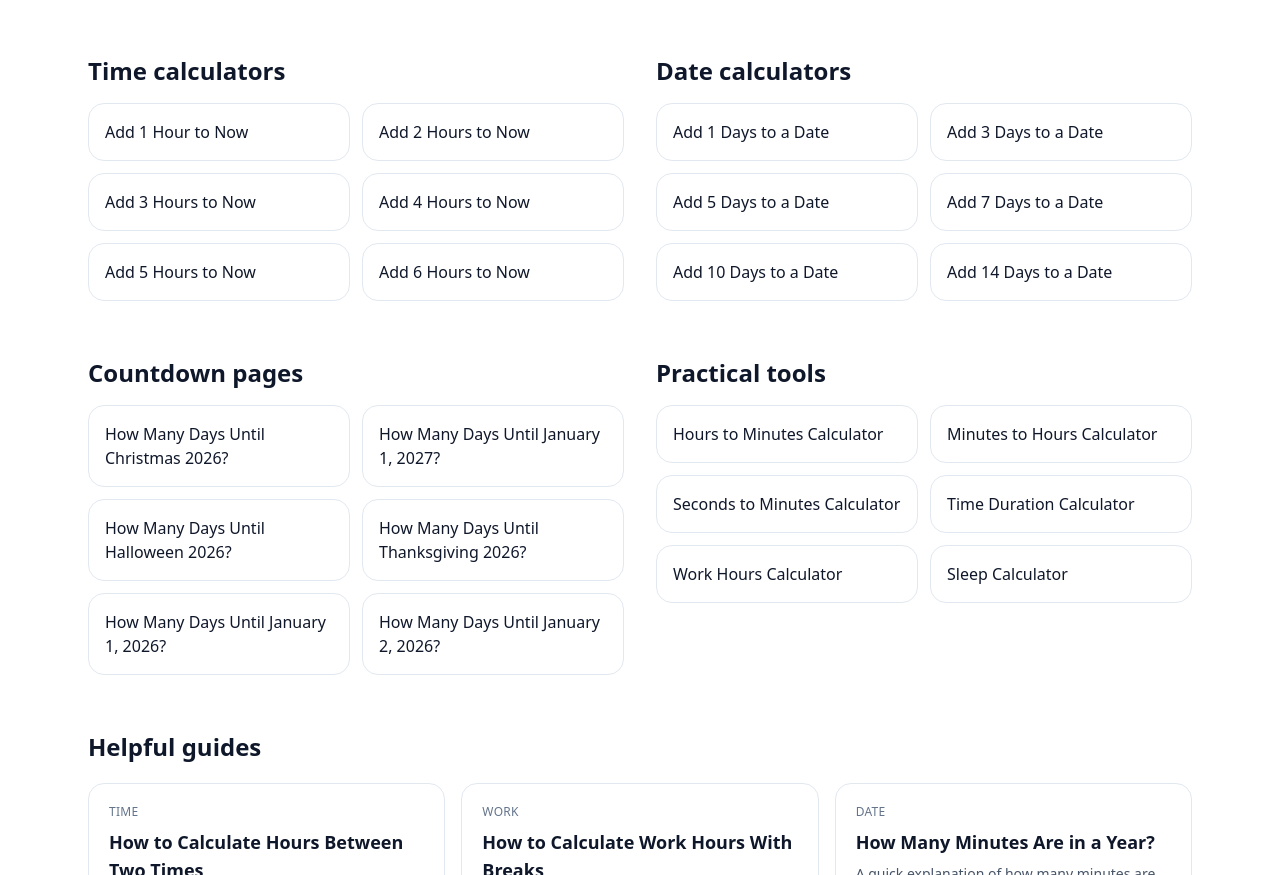
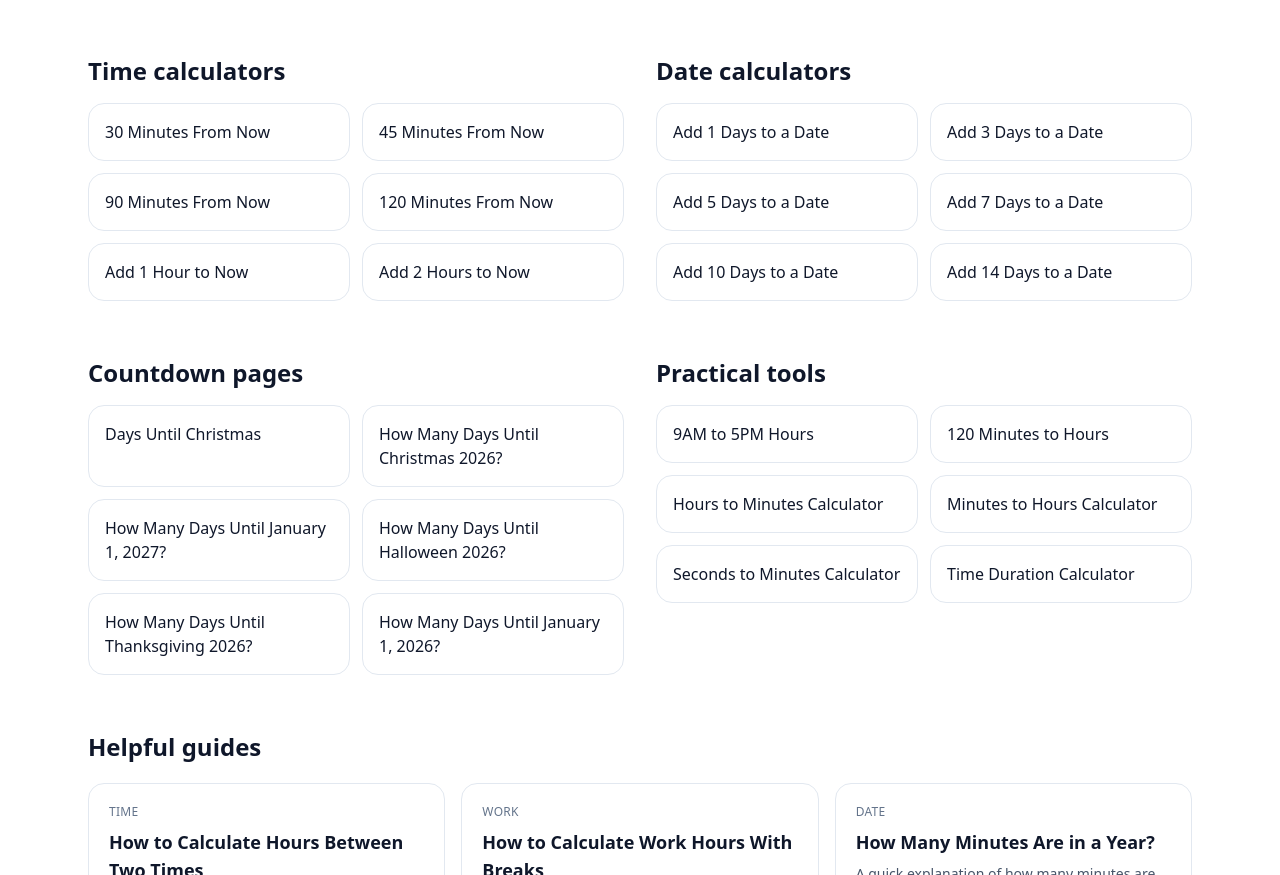
Before and after one commit to Texasguy817/datetimecalchub, a Next.js app: page / in a window 1280 px wide. Shown: the part 1294-2169 px from the top of the page. Built offline with nearby package versions, Linux system fonts and the light colour scheme.

Commit message:
Add files via upload

```diff
--- a/app/layout.tsx
+++ b/app/layout.tsx
@@ -2,7 +2,7 @@ import "./globals.css";
 import type { Metadata } from "next";
 
 export const metadata: Metadata = {
-  metadataBase: new URL("https://datetimecalchub.com"),
+  metadataBase: new URL("https://timecalchub.com"),
   title: { default: "TimeCalcHub", template: "%s | TimeCalcHub" },
   description: "Time and date calculators, countdown tools, work-hour tools, and sleep calculators built for fast answers.",
 };
--- a/app/robots.ts
+++ b/app/robots.ts
@@ -3,6 +3,6 @@ import type { MetadataRoute } from "next";
 export default function robots(): MetadataRoute.Robots {
   return {
     rules: { userAgent: "*", allow: "/" },
-    sitemap: "https://datetimecalchub.com/sitemap.xml",
+    sitemap: "https://timecalchub.com/sitemap.xml",
   };
 }
--- a/app/sitemap.ts
+++ b/app/sitemap.ts
@@ -2,7 +2,7 @@ import type { MetadataRoute } from "next";
 import { TOOL_PAGES } from "@/data/toolPages";
 import { BLOG_POSTS } from "@/data/blogPosts";
 
-const SITE_URL = "https://datetimecalchub.com";
+const SITE_URL = "https://timecalchub.com";
 
 export default function sitemap(): MetadataRoute.Sitemap {
   return [
--- a/data/toolPages.ts
+++ b/data/toolPages.ts
@@ -483,7 +483,151 @@ function buildDatePagesForYear(year: number) {
   return pages;
 }
 
+
+const FIRST_TEN_SEO_PAGES: ToolPageConfig[] = [
+  {
+    slug: "30-minutes-from-now",
+    title: "30 Minutes From Now",
+    description: "Find out what time it will be 30 minutes from now with this quick calculator.",
+    keyword: "30 minutes from now",
+    category: "time",
+    mode: "futureMinutes",
+    value: 30,
+    related: [
+      { title: "45 Minutes From Now", href: "/45-minutes-from-now" },
+      { title: "Add 30 Minutes to Now", href: "/add-30-minutes-to-now" },
+      { title: "What Time Will It Be in 30 Minutes?", href: "/what-time-will-it-be-in-30-minutes" }
+    ],
+    faq: [
+      { question: "What time is 30 minutes from now?", answer: "This page adds 30 minutes to your current local time." },
+      { question: "Is 30 minutes half an hour?", answer: "Yes. 30 minutes is one half of an hour." },
+      { question: "Can I use this for timers?", answer: "Yes. It is useful for short reminders, breaks, cooking, workouts, and tasks." },
+      { question: "Does the result update?", answer: "Yes. Reload the page to recalculate from the current time." }
+    ],
+  },
+  {
+    slug: "45-minutes-from-now",
+    title: "45 Minutes From Now",
+    description: "Calculate what time it will be 45 minutes from now instantly.",
+    keyword: "45 minutes from now",
+    category: "time",
+    mode: "futureMinutes",
+    value: 45,
+    related: [
+      { title: "30 Minutes From Now", href: "/30-minutes-from-now" },
+      { title: "90 Minutes From Now", href: "/90-minutes-from-now" },
+      { title: "Add 45 Minutes to Now", href: "/add-45-minutes-to-now" }
+    ],
+    faq: [
+      { question: "What time is 45 minutes from now?", answer: "This calculator adds 45 minutes to your current local time." },
+      { question: "How much of an hour is 45 minutes?", answer: "45 minutes is three quarters of an hour." },
+      { question: "What is this useful for?", answer: "It is useful for appointments, breaks, cooking times, reminders, and travel timing." },
+      { question: "Does it work on mobile?", answer: "Yes. It works in normal mobile browsers." }
+    ],
+  },
+  {
+    slug: "90-minutes-from-now",
+    title: "90 Minutes From Now",
+    description: "Find out what time it will be 90 minutes from now with this simple time calculator.",
+    keyword: "90 minutes from now",
+    category: "time",
+    mode: "futureMinutes",
+    value: 90,
+    related: [
+      { title: "45 Minutes From Now", href: "/45-minutes-from-now" },
+      { title: "120 Minutes From Now", href: "/120-minutes-from-now" },
+      { title: "90 Minutes to Hours", href: "/90-minutes-to-hours" }
+    ],
+    faq: [
+      { question: "What time is 90 minutes from now?", answer: "This page adds 90 minutes to the current time." },
+      { question: "How many hours is 90 minutes?", answer: "90 minutes is 1.5 hours." },
+      { question: "Is this useful for sleep cycles?", answer: "Yes. 90 minutes is often used as a common sleep-cycle estimate." },
+      { question: "Does it account for crossing midnight?", answer: "Yes. The result will still calculate correctly if it passes midnight." }
+    ],
+  },
+  {
+    slug: "120-minutes-from-now",
+    title: "120 Minutes From Now",
+    description: "Calculate what time it will be 120 minutes from now.",
+    keyword: "120 minutes from now",
+    category: "time",
+    mode: "futureMinutes",
+    value: 120,
+    related: [
+      { title: "90 Minutes From Now", href: "/90-minutes-from-now" },
+      { title: "120 Minutes to Hours", href: "/120-minutes-to-hours" },
+      { title: "What Time Will It Be in 2 Hours?", href: "/what-time-will-it-be-in-2-hours" }
+    ],
+    faq: [
+      { question: "What time is 120 minutes from now?", answer: "This page adds 120 minutes to your current local time." },
+      { question: "How many hours is 120 minutes?", answer: "120 minutes is 2 hours." },
+      { question: "Is this the same as 2 hours from now?", answer: "Yes. 120 minutes from now is the same as 2 hours from now." },
+      { question: "Can I use this for planning?", answer: "Yes. It is useful for reminders, appointments, and travel timing." }
+    ],
+  },
+  {
+    slug: "9am-to-5pm-hours",
+    title: "9AM to 5PM Hours",
+    description: "Calculate how many hours are between 9AM and 5PM, including common break examples.",
+    keyword: "9am to 5pm hours",
+    category: "utility",
+    mode: "workHours",
+    related: [
+      { title: "Work Hours Calculator", href: "/work-hours-calculator" },
+      { title: "Time Duration Calculator", href: "/time-duration-calculator" },
+      { title: "Minutes to Hours Calculator", href: "/minutes-to-hours-calculator" }
+    ],
+    faq: [
+      { question: "How many hours is 9AM to 5PM?", answer: "9AM to 5PM is 8 hours total." },
+      { question: "How many paid hours is 9AM to 5PM with a 1-hour break?", answer: "With a 1-hour unpaid break, 9AM to 5PM is 7 paid hours." },
+      { question: "Is 9AM to 5PM a full workday?", answer: "It is commonly treated as a standard 8-hour workday before unpaid breaks." },
+      { question: "Can this calculator handle other shifts?", answer: "Yes. Use the work hours calculator for custom start times, end times, and breaks." }
+    ],
+  },
+  {
+    slug: "120-minutes-to-hours",
+    title: "120 Minutes to Hours",
+    description: "Convert 120 minutes to hours instantly with this free time conversion page.",
+    keyword: "120 minutes to hours",
+    category: "utility",
+    mode: "minutesToHours",
+    value: 120,
+    related: [
+      { title: "90 Minutes From Now", href: "/90-minutes-from-now" },
+      { title: "120 Minutes From Now", href: "/120-minutes-from-now" },
+      { title: "Minutes to Hours Calculator", href: "/minutes-to-hours-calculator" }
+    ],
+    faq: [
+      { question: "How many hours is 120 minutes?", answer: "120 minutes is 2 hours." },
+      { question: "How do you convert 120 minutes to hours?", answer: "Divide 120 by 60. The result is 2 hours." },
+      { question: "Is 120 minutes the same as 2 hours?", answer: "Yes. 120 minutes equals 2 hours." },
+      { question: "What is this useful for?", answer: "This conversion is useful for timesheets, scheduling, study blocks, and planning." }
+    ],
+  },
+  {
+    slug: "days-until-christmas",
+    title: "Days Until Christmas",
+    description: "See how many days are left until Christmas with this free countdown page.",
+    keyword: "days until Christmas",
+    category: "countdown",
+    mode: "daysUntil",
+    value: "2026-12-25",
+    related: [
+      { title: "How Many Days Until Christmas 2026?", href: "/how-many-days-until-christmas-2026" },
+      { title: "How Many Days Until Thanksgiving 2026?", href: "/how-many-days-until-thanksgiving-2026" },
+      { title: "Days Between Dates", href: "/days-between-dates" }
+    ],
+    faq: [
+      { question: "How many days until Christmas?", answer: "This page counts the number of days remaining until Christmas." },
+      { question: "Can I use this for holiday planning?", answer: "Yes. It is useful for gift planning, travel, meals, events, and seasonal reminders." },
+      { question: "Does the countdown update?", answer: "Yes. It updates when the page loads." },
+      { question: "Does this include Christmas 2026?", answer: "This page is currently configured for Christmas 2026." }
+    ],
+  }
+];
+
 export const TOOL_PAGES: ToolPageConfig[] = [
+  ...FIRST_TEN_SEO_PAGES,
   ...ADD_HOUR_VALUES.map(hourAddPage),
   ...ADD_MINUTE_VALUES.map(minuteAddPage),
   ...SUBTRACT_HOUR_VALUES.map(hourSubtractPage),
@@ -525,15 +669,3 @@ export const FEATURED_SLUGS = [
   "time-duration-calculator",
   "sleep-calculator",
 ];
-
-// --- Phase 3 injected pages ---
-export const EXTRA_PAGES = [
-  { slug: "what-time-will-it-be-in-2-hours-30-minutes", title: "What Time Will It Be in 2 Hours 30 Minutes?" },
-  { slug: "what-time-will-it-be-in-3-hours-15-minutes", title: "What Time Will It Be in 3 Hours 15 Minutes?" },
-  { slug: "what-time-will-it-be-in-1-hour-45-minutes", title: "What Time Will It Be in 1 Hour 45 Minutes?" },
-  { slug: "how-many-hours-between-9am-and-5pm", title: "How Many Hours Between 9AM and 5PM?" },
-  { slug: "how-many-hours-between-7am-and-3pm", title: "How Many Hours Between 7AM and 3PM?" },
-  { slug: "120-minutes-to-hours", title: "120 Minutes to Hours" },
-  { slug: "360-minutes-to-hours", title: "360 Minutes to Hours" },
-  { slug: "1000-seconds-to-minutes", title: "1000 Seconds to Minutes" }
-];
--- a/lib/seo.ts
+++ b/lib/seo.ts
@@ -1,7 +1,7 @@
 import type { Metadata } from "next";
 import type { ToolPageConfig } from "@/data/toolPages";
 
-const SITE_URL = "https://datetimecalchub.com";
+const SITE_URL = "https://timecalchub.com";
 const SITE_NAME = "TimeCalcHub";
 
 export function buildPageMetadata(config: ToolPageConfig): Metadata {
--- /dev/null
+++ b/next.config.mjs
@@ -0,0 +1,3 @@
+/** @type {import("next").NextConfig} */
+const nextConfig = { reactStrictMode: true };
+export default nextConfig;
```
Also changed, not shown: 1 other file (tests, documents, lock files or other folders).
